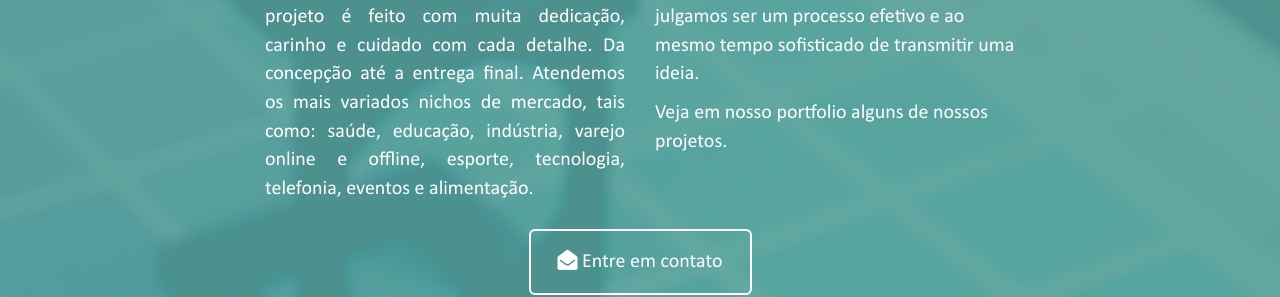
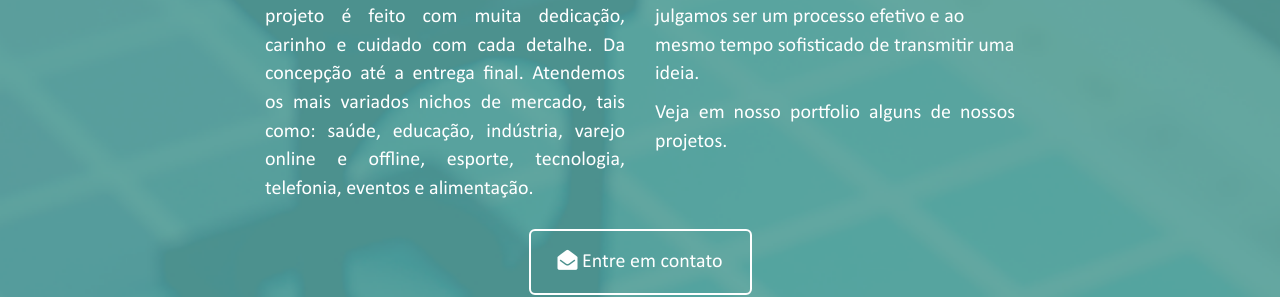
Before and after one commit to GutoPassos/gutopassos.github.io, a Jekyll site: the page built from index.html, in a window 1280 px wide and 900 px high, scrolled down 2509 px. Shown: the part 156-453 px from the top of the window. Built offline with Jekyll 4.4.1, drawn with Linux system fonts in a browser that asks for light colours.

Commit message:
Fixed a text align

```diff
--- a/_includes/about.html
+++ b/_includes/about.html
@@ -15,7 +15,7 @@
                     <p>
                     Temos como filosofia a simplificação que é na maioria das vezes a solução dos problemas relacionados a comunicação e fixação de uma mensagem junto ao público.
                     Trabalhamos de forma minimalista, julgamos ser um processo efetivo e ao mesmo tempo sofisticado de transmitir uma ideia.</p>
-                    <p>
+                    <p class="text_about">
                         Veja em nosso portfolio alguns de nossos projetos.
                     </p>
                 </div>
```
